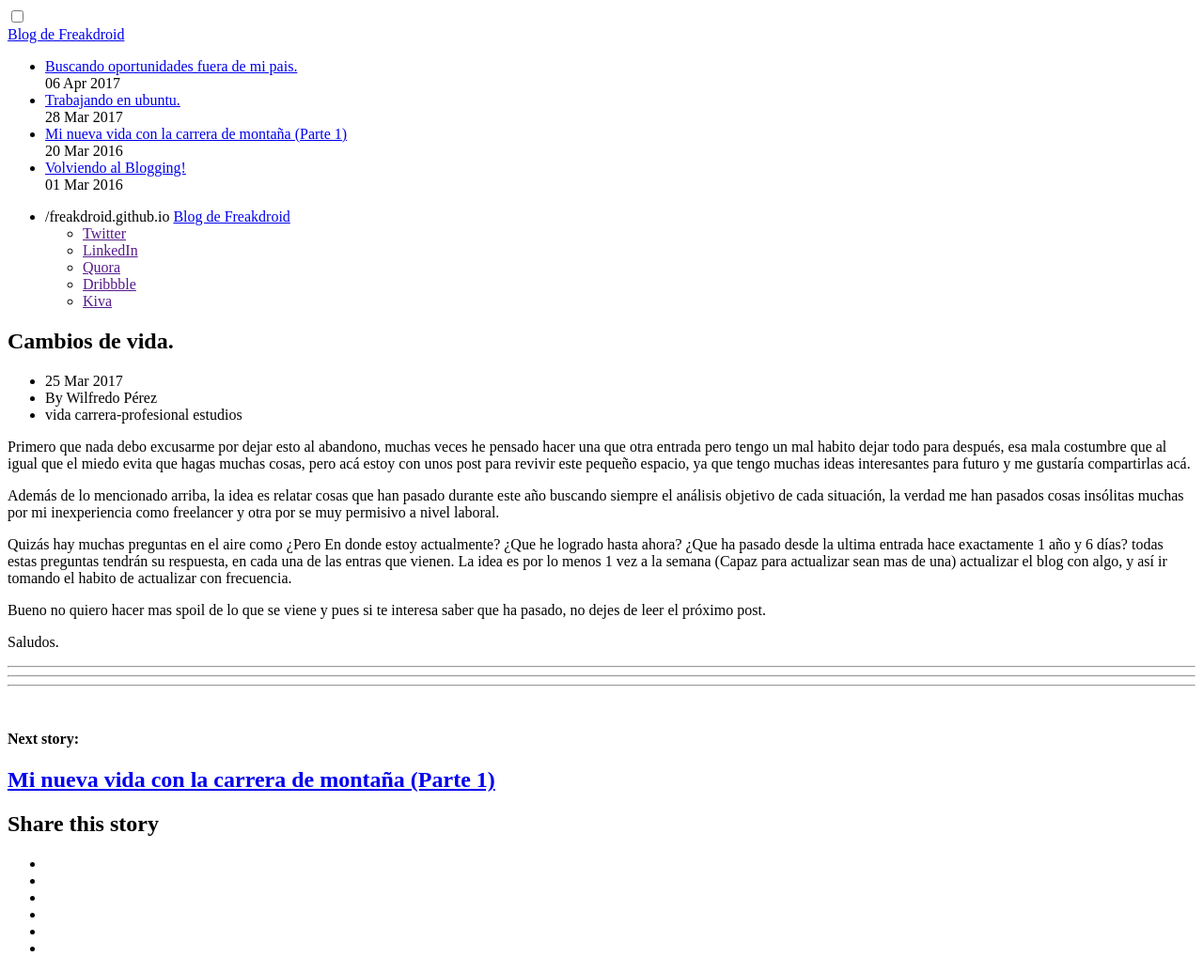
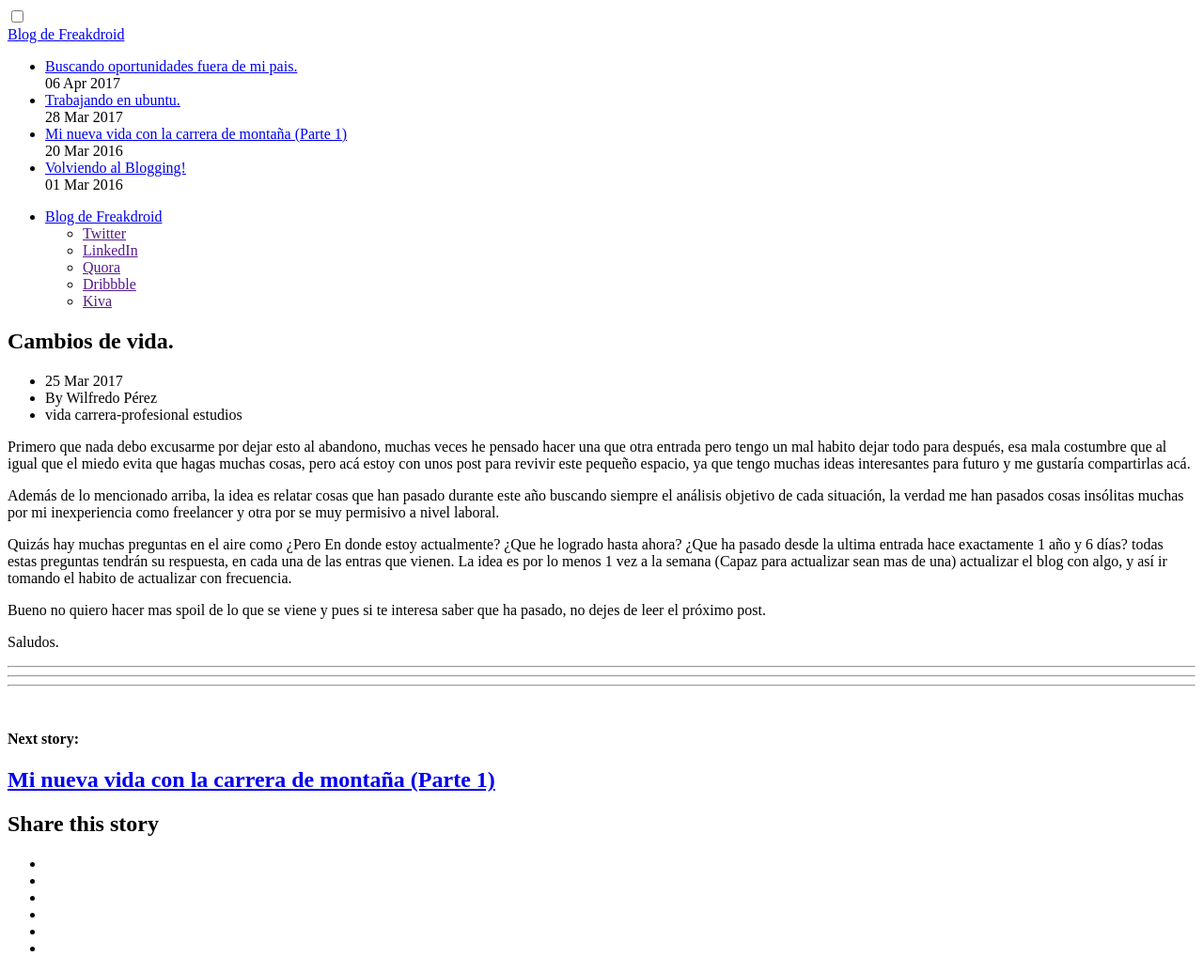
Before and after one commit to AhmadM-DL/freakdroid.github.io, a Jekyll site: the page built from _posts/2017-03-25-megaupdate.md, in a window 1280 px wide. Shown: the whole page at 94% size. Built offline with Jekyll 4.4.1, drawn with Linux system fonts in a browser that asks for light colours; nearby versions of some CDN libraries; some web fonts are replaced; comment, search, counter and statistics services are not loaded.

Commit message:
Trying to fix some errors

```diff
--- a/_config.yml
+++ b/_config.yml
@@ -10,7 +10,7 @@ title: Freakdroid's Personal Web Site
 email: Wilfredo1285@gmail.com
 description: > # this means to ignore newlines until "baseurl:"
   Love, learn, work, study, teach and share that's all.
-url: "https://freakdroid.github.io/" # the base hostname & protocol for your site
+url: "http://freakdroid.github.io/" # the base hostname & protocol for your site
 twitter_username: Freak_droid
 github_username:  Freakdroid
 
--- a/_includes/menu.html
+++ b/_includes/menu.html
@@ -1,9 +1,7 @@
 <nav class="menuWrapper">
   <ul class="popover popover--menu">
     <li class="menu-avatar">
-
-      {{ site.baseurl }}
-      <a href="{{ site.baseurl }}" class="brandLogo brandLogo--small
+      <a href="{{ site.url }}" class="brandLogo brandLogo--small
       {% if page.bgContrast == "light" %}
         brandLogo--black
       {% endif %}
```
